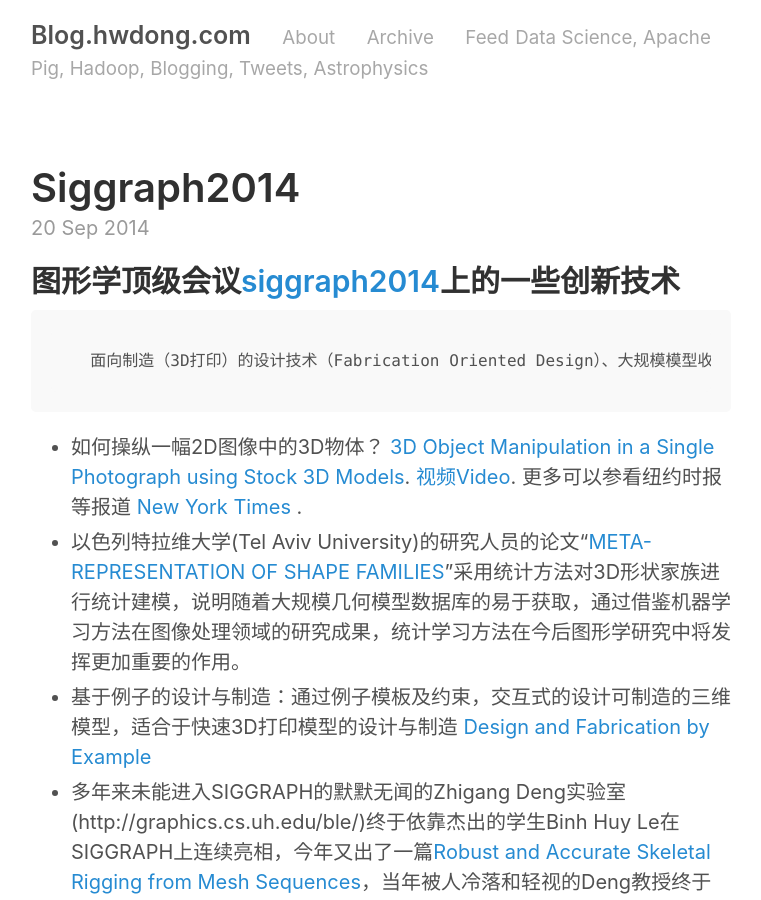
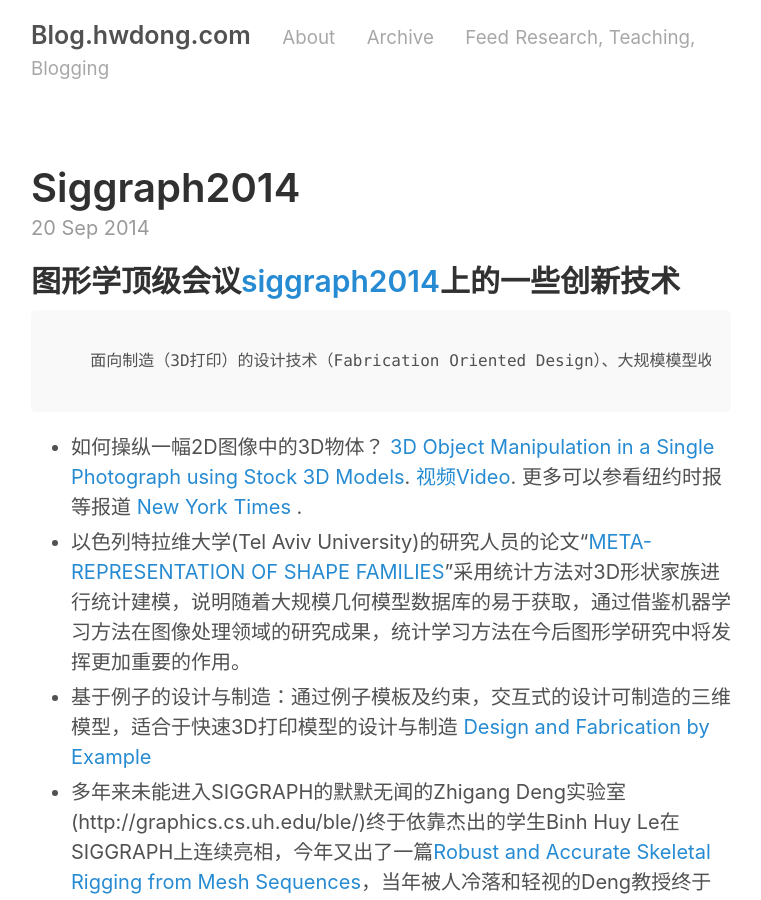
Before and after one commit to hwdong/hwdong-old.github.io, a Jekyll site: the page built from index.html, in a window 1280 px wide and 900 px high. Shown: the whole window, without its empty margins (259-1020 px from the left). Built offline with Jekyll 4.4.1, drawn with Linux system fonts in a browser that asks for light colours; the list of posts is cut into pages by our own code.

Commit message:
lanyon2poole

```diff
--- a/_config.yml
+++ b/_config.yml
@@ -5,7 +5,7 @@
 
 # Setup
 title:               Blog.hwdong.com
-tagline:             'Data Science, Apache Pig, Hadoop, Blogging, Tweets, Astrophysics'
+tagline:             'Research, Teaching, Blogging'
 url:                 http://blog.hwdong.com
 paginate:            4
 baseurl:             ""
```
